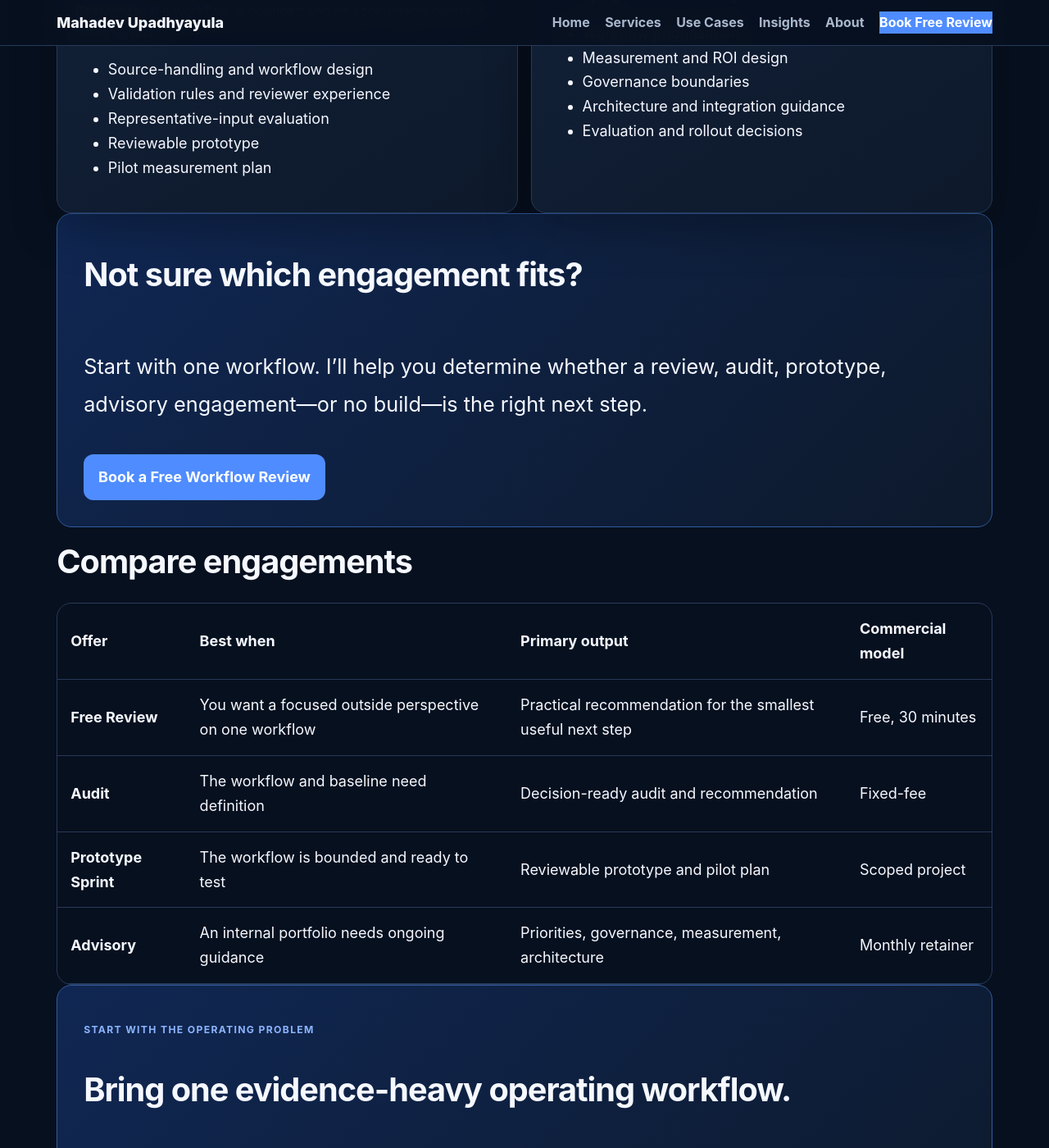
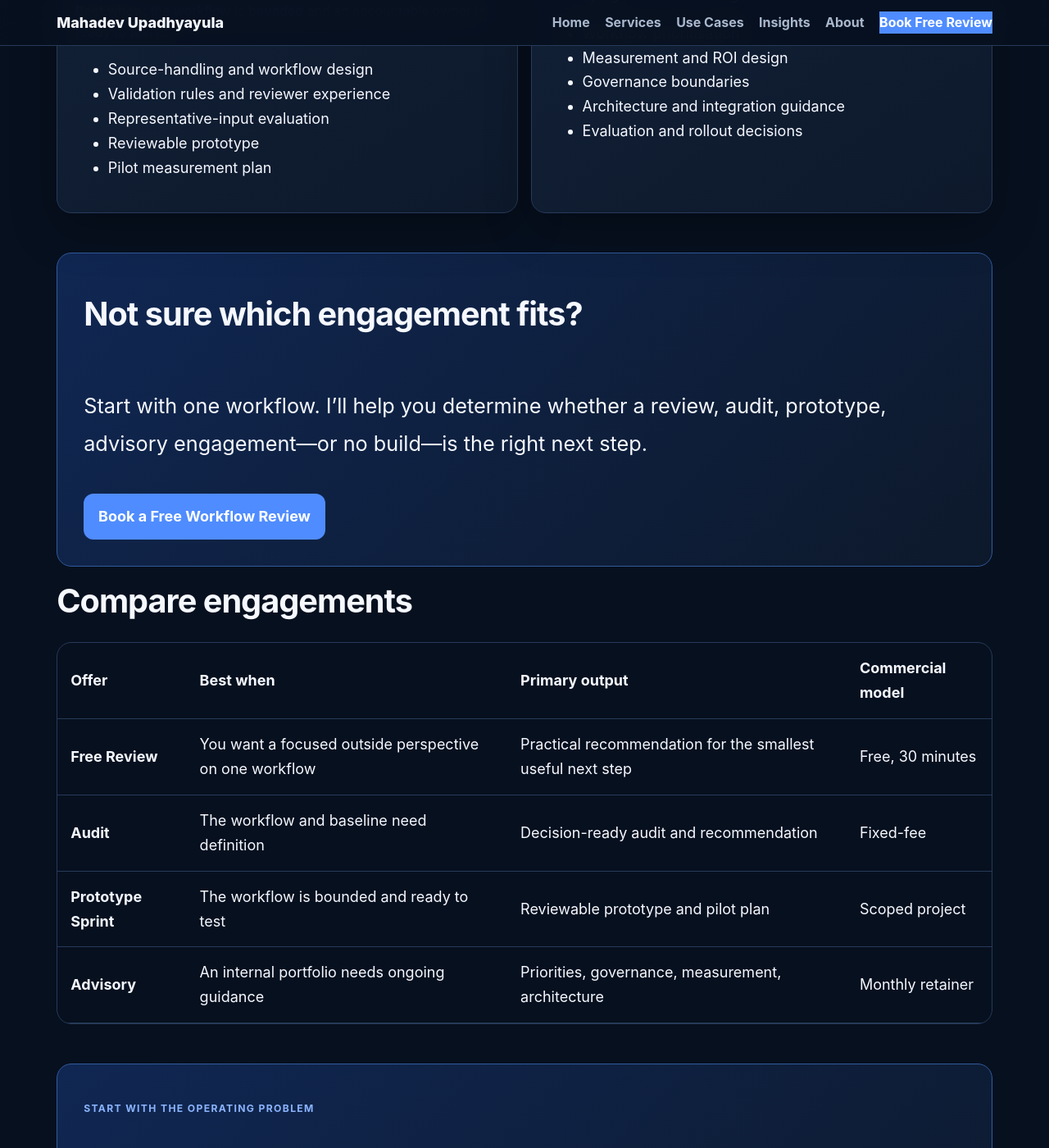
Before and after one commit to mahadevupadhyayula/mahadevupadhyayula.github.io, a Jekyll site: the page built from services.md, in a window 1280 px wide and 1400 px high, scrolled down 1505 px. Shown: the whole window at 82% size. Built offline with Jekyll 4.4.1, drawn with Linux system fonts in a browser that asks for light colours.

Commit message:
Add spacing above services CTAs

```diff
--- a/assets/css/style.css
+++ b/assets/css/style.css
@@ -124,6 +124,10 @@
 /* Services page CTA rhythm */
 .services-hero-actions {
   margin: 1.5rem 0 3rem;
+}
+
+.services-page-cta {
+  margin-top: 3rem;
 }
 
 /* Homepage workflow-story refinements */
--- a/services.md
+++ b/services.md
@@ -65,7 +65,7 @@ permalink: /services/
   </article>
 </div>
 
-<section class="final-cta" aria-labelledby="engagement-fit-title">
+<section class="final-cta services-page-cta" aria-labelledby="engagement-fit-title">
   <h2 id="engagement-fit-title">Not sure which engagement fits?</h2>
   <p>Start with one workflow. I’ll help you determine whether a review, audit, prototype, advisory engagement—or no build—is the right next step.</p>
   <a class="button-link button-primary" href="{{ '/start-a-workflow-audit/?engagement=free-review' | relative_url }}">Book a Free Workflow Review</a>
@@ -84,7 +84,7 @@ permalink: /services/
   </table>
 </div>
 
-<section class="final-cta" aria-labelledby="services-final-title">
+<section class="final-cta services-page-cta" aria-labelledby="services-final-title">
   <p class="section-eyebrow">Start with the operating problem</p>
   <h2 id="services-final-title">Bring one evidence-heavy operating workflow.</h2>
   <p>Bring the inputs, current rework, accountable owner, and decision that needs stronger evidence.</p>
```
